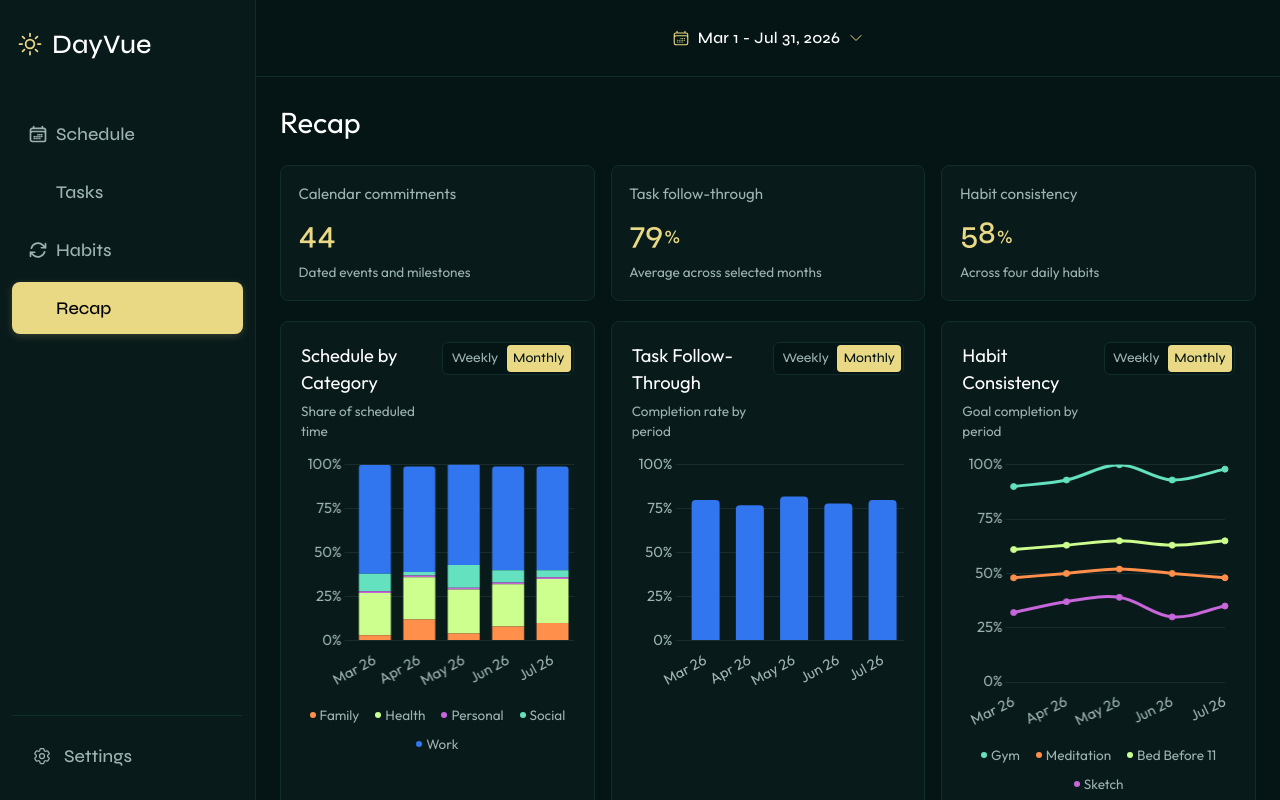
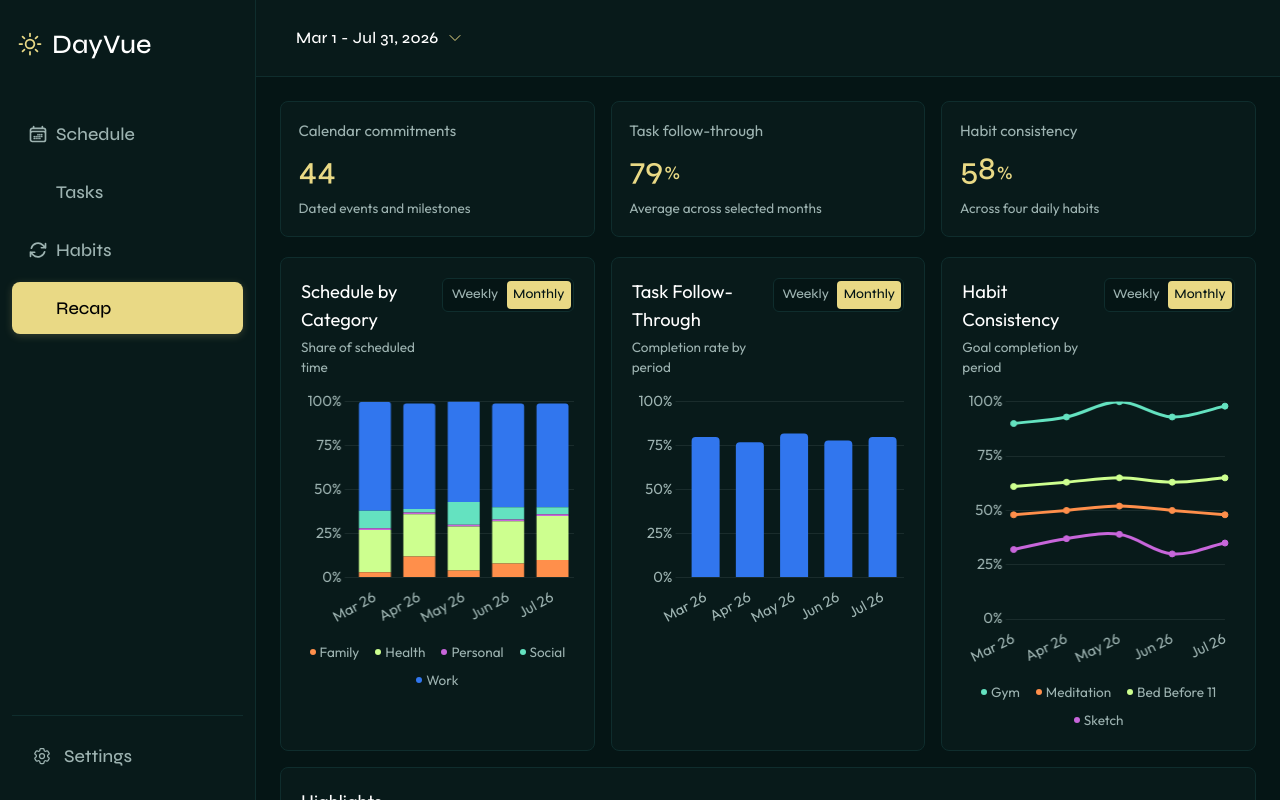
Before and after one commit to komalzehrah/P300-1-DayVue, a Vue app: page / in a window 1280 px wide. Built offline with nearby package versions, Linux system fonts and the light colour scheme; some icons are missing.

Commit message:
feat: update styling and layout adjustments in DashboardDateRangePicker, DatePickerHeader, DashboardPage, and SchedulePage

```diff
--- a/src/components/DashboardDateRangePicker.vue
+++ b/src/components/DashboardDateRangePicker.vue
@@ -1,6 +1,6 @@
 <script setup lang="ts">
 import { computed, ref } from 'vue'
-import { ArrowRightIcon, CalendarDaysIcon, ChevronDownIcon, ChevronLeftIcon, ChevronRightIcon } from '@heroicons/vue/24/outline'
+import { ArrowRightIcon, ChevronDownIcon, ChevronLeftIcon, ChevronRightIcon } from '@heroicons/vue/24/outline'
 
 const props = defineProps<{
   startDate: string
@@ -181,7 +181,6 @@ const applyRange = () => {
           :aria-expanded="showPicker"
           @click="openPicker"
         >
-          <CalendarDaysIcon class="range-calendar-icon" />
           <span>{{ rangeLabel }}</span>
           <ChevronDownIcon class="range-chevron-icon" />
         </button>
@@ -283,13 +282,13 @@ const applyRange = () => {
   z-index: 100;
   flex: 0 0 auto;
   padding: 1rem;
-  background: var(--bg-primary);
+  background: var(--bg-secondary);
 }
 
 .date-display {
   display: flex;
   align-items: center;
-  justify-content: center;
+  justify-content: flex-start;
 }
 
 .range-anchor {
@@ -318,12 +317,6 @@ const applyRange = () => {
   background: var(--bg-secondary);
 }
 
-.range-calendar-icon {
-  width: 18px;
-  height: 18px;
-  color: var(--accent-color);
-}
-
 .range-chevron-icon {
   width: 16px;
   height: 16px;
@@ -340,14 +333,13 @@ const applyRange = () => {
 .range-popover {
   position: absolute;
   top: calc(100% + 0.5rem);
-  left: 50%;
+  left: 0;
   z-index: 1;
   display: grid;
   grid-template-columns: 150px minmax(0, 1fr);
   width: min(860px, calc(100vw - 2rem));
   max-height: min(90dvh, 760px);
   overflow: auto;
-  transform: translateX(-50%);
   border: 1px solid var(--border-color);
   border-radius: 8px;
   background: var(--bg-secondary);
--- a/src/components/DatePickerHeader.vue
+++ b/src/components/DatePickerHeader.vue
@@ -243,11 +243,10 @@ const isSelected = (date: Date | null) => {
   position: absolute;
   top: calc(100% + 0.5rem);
   right: auto;
-  left: 50%;
+  left: 0;
   z-index: 1;
   width: min(320px, calc(100vw - 2rem));
   padding: 1.5rem;
-  transform: translateX(-50%);
   border: 1px solid var(--border-color);
   border-radius: 12px;
   background: var(--bg-secondary);
--- a/src/views/DashboardPage.vue
+++ b/src/views/DashboardPage.vue
@@ -477,12 +477,6 @@ const scheduleChartOptions = computed<ChartOptions<'bar'>>(() => ({
 
 <template>
   <div class="dashboard-page">
-    <header class="dashboard-heading">
-      <div>
-        <h1>Recap</h1>
-      </div>
-    </header>
-
     <section class="summary-grid" :aria-label="`Summary for ${dateRangeLabel}`">
       <article class="summary-item">
         <span class="summary-label">Calendar commitments</span>
@@ -598,34 +592,10 @@ const scheduleChartOptions = computed<ChartOptions<'bar'>>(() => ({
   color: var(--text-primary);
 }
 
-.dashboard-heading,
 .summary-grid,
 .dashboard-grid {
   width: min(100%, 1280px);
   margin-inline: auto;
-}
-
-.dashboard-heading {
-  display: flex;
-  align-items: flex-end;
-  justify-content: space-between;
-  gap: 1rem;
-  margin-bottom: 1.25rem;
-}
-
-.dashboard-heading h1 {
-  margin: 0;
-  font-family: var(--font-body);
-  font-size: calc(1.65rem + 2pt);
-  font-weight: 400;
-}
-
-.date-range {
-  padding-bottom: 0.2rem;
-  color: var(--text-secondary);
-  font-family: var(--font-ui);
-  font-size: calc(0.8rem + 2pt);
-  white-space: nowrap;
 }
 
 .summary-grid {
--- a/src/views/SchedulePage.vue
+++ b/src/views/SchedulePage.vue
@@ -557,7 +557,8 @@ const deleteItem = (itemId: string) => {
 .schedule-container {
   padding: 1rem;
   overflow-y: auto;
-  height: calc(100vh - 180px);
+  height: 100%;
+  min-height: 0;
   background: var(--bg-primary);
 }
 
```
